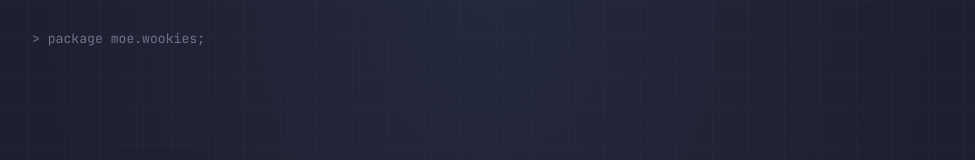
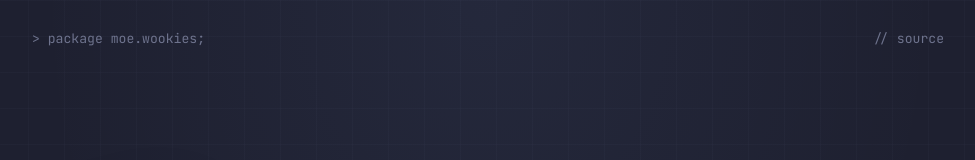
Before and after one commit to wookies-moe/website, a Vue app: page / in a window 1280 px wide. Shown: the top 160 px of the page, without its empty margins (152-1127 px from the left). Built offline with nearby package versions, Linux system fonts and the light colour scheme; no server answers.

Commit message:
feat: source link

```diff
--- a/src/App.vue
+++ b/src/App.vue
@@ -85,9 +85,15 @@ async function writeClipboard(value: string): Promise<boolean> {
 <template>
   <div class="page">
     <header class="page__header">
-      <span class="pkg">
-        package moe.wookies;
-      </span>
+      <span class="pkg">package moe.wookies;</span>
+      <a
+        class="source-link"
+        href="https://github.com/wookies-moe/website"
+        target="_blank"
+        rel="noopener noreferrer"
+      >
+        <span class="comment">//</span> source
+      </a>
     </header>
 
     <main class="content">
@@ -215,6 +221,10 @@ async function writeClipboard(value: string): Promise<boolean> {
 }
 
 .page__header {
+  display: flex;
+  justify-content: space-between;
+  align-items: baseline;
+  gap: 1rem;
   font-family: var(--font-mono);
   font-size: 0.82rem;
   color: var(--comment);
@@ -223,6 +233,16 @@ async function writeClipboard(value: string): Promise<boolean> {
 .pkg::before {
   content: '> ';
   color: var(--text-faint);
+}
+
+.source-link {
+  color: var(--comment);
+  text-decoration: none;
+  transition: color 0.15s ease;
+}
+
+.source-link:hover {
+  color: var(--accent);
 }
 
 .meta__offline {
```
